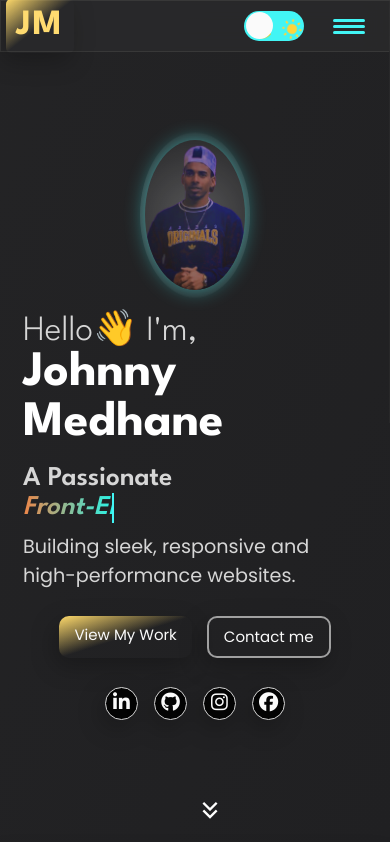
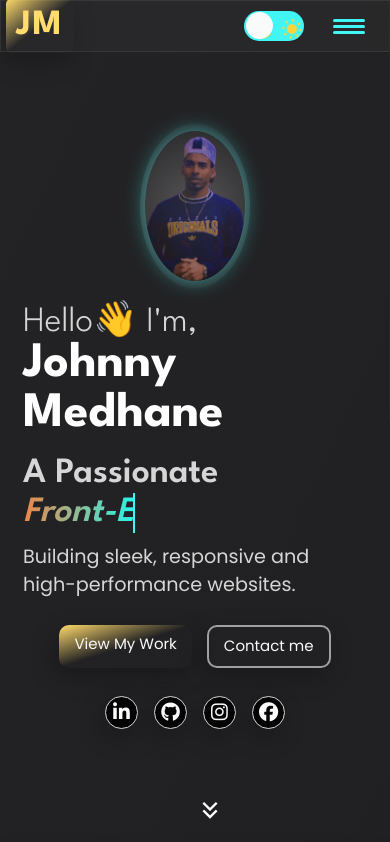
Before and after one commit to Johnnymedhane/my-portfolio, a React (Create React App) app: page / in a window 390 px wide. Shown: the top 842 px of the page. Built offline with nearby package versions, Linux system fonts and the light colour scheme.

Commit message:
hero sub-title font-size increased

```diff
--- a/src/index.css
+++ b/src/index.css
@@ -1881,11 +1881,11 @@ padding: 15px;
 
  .hero-content h2{
  margin-bottom: 10px;
-font-size: var(--fs-4);
+/* font-size: var(--fs-4); */
 line-height: 1.1;
  }
  .hero-content h2 span{
- width: 17ch;
+ width: 16ch;
 
  }
  .hero-content p{
```
